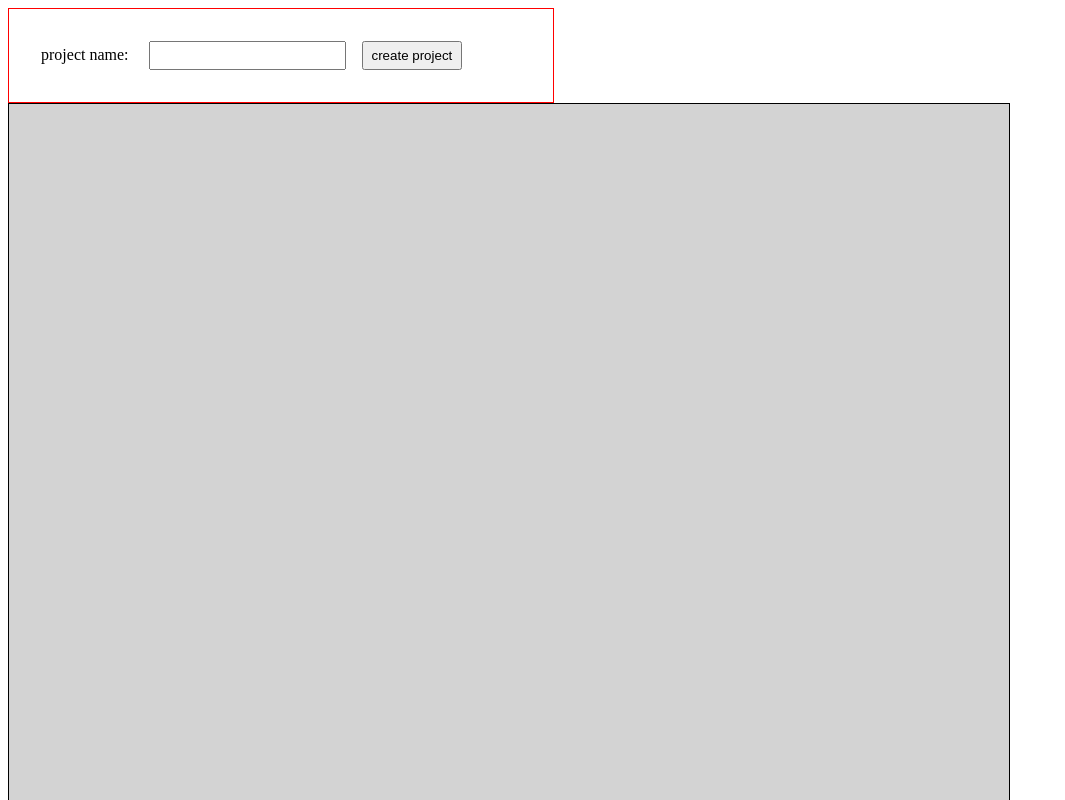
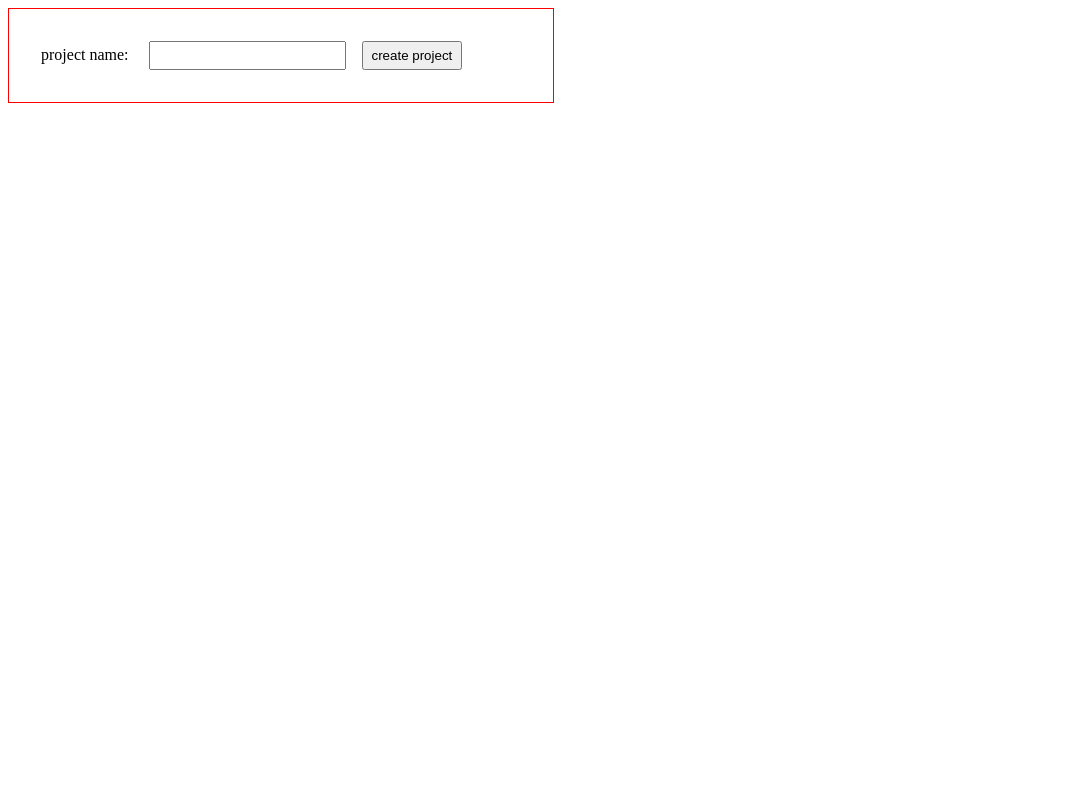
Before and after one commit to bambooOctopus/odin_todo, a website built with webpack: page dist/index.html in a window 1280 px wide. Shown: the top 800 px of the page, without its empty margins (0-1065 px from the left). Built offline with nearby package versions, Linux system fonts and the light colour scheme.

Commit message:
projDiv display:grid;

```diff
--- a/src/style.css
+++ b/src/style.css
@@ -16,16 +16,22 @@
 }
 
 .proj-div {
-    width: 1000px;
-    height: 1000px;
-    background-color: lightgray;
+
+    margin-top: 2rem;
+
     color: black;
-    border: solid 1px black;
+
+
+    display: grid;
+    grid-template-columns: repeat(4, 100px);
+    gap: 3rem;
+
 }
 
 .proj {
     width: 100px;
     height: 100px;
     border: solid 1px blue;
+    padding: 1rem;
 
 }
```
